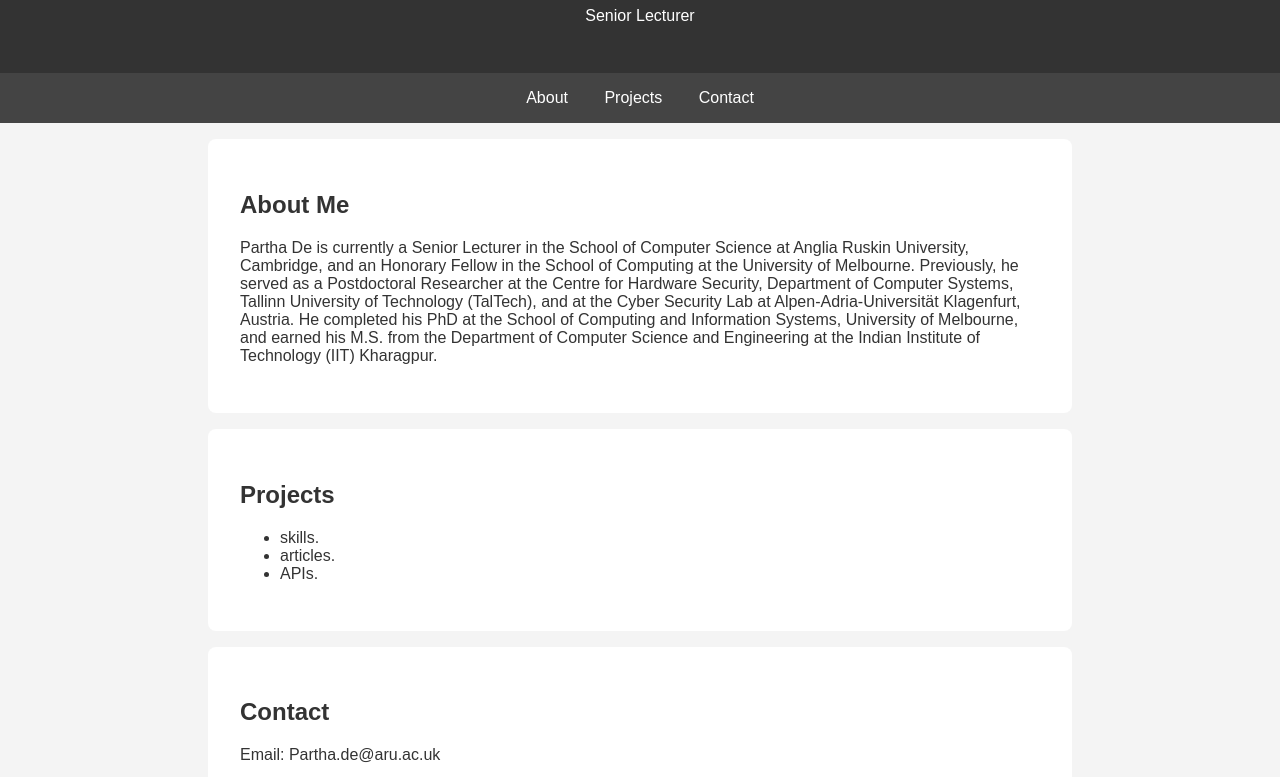
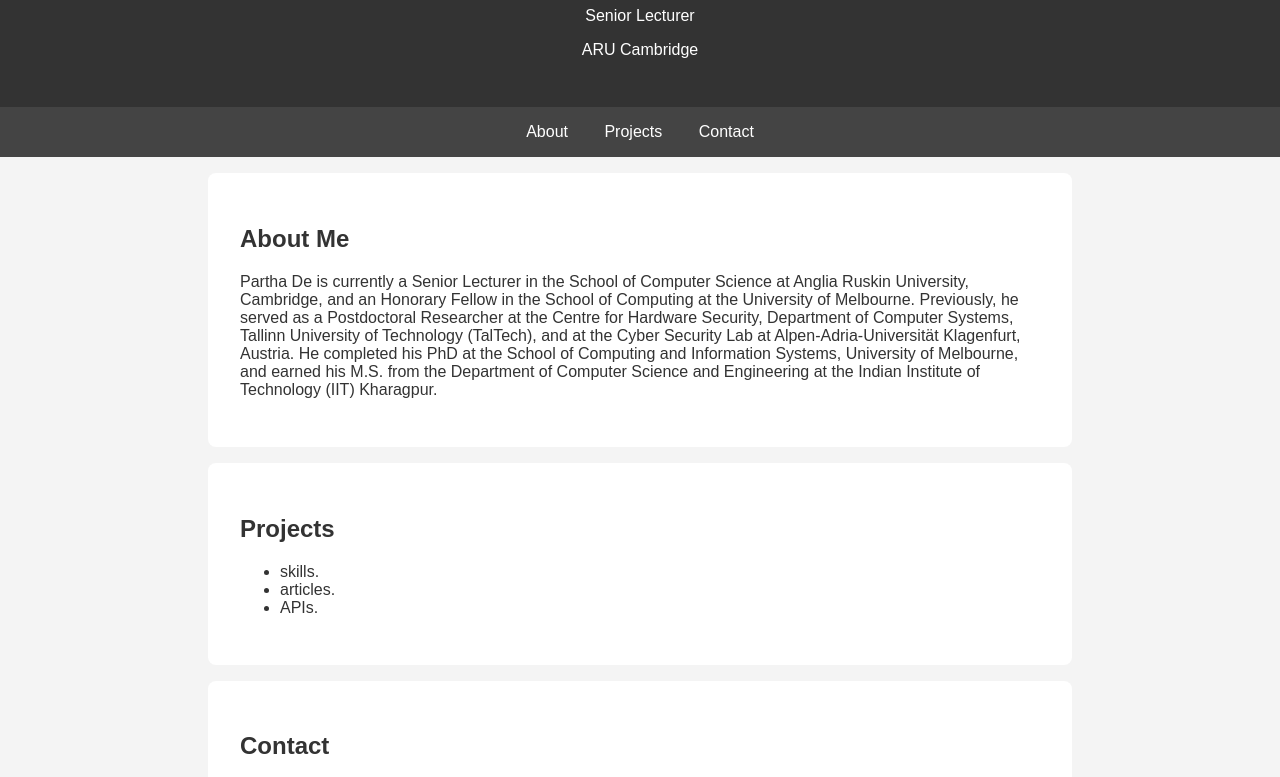
Before and after one commit to parthde/parthade.github.io, a plain HTML site: page index.html in a window 1280 px wide. Shown: the part 105-882 px from the top of the page. Drawn offline with Linux system fonts and the light colour scheme.

Commit message:
Update index.html

```diff
--- a/index.html
+++ b/index.html
@@ -50,6 +50,7 @@
   <header>
     <h1>Partha De</h1>
     <p>Senior Lecturer</p>
+    <p>ARU Cambridge</p>
   </header>
 
   <nav>
```
